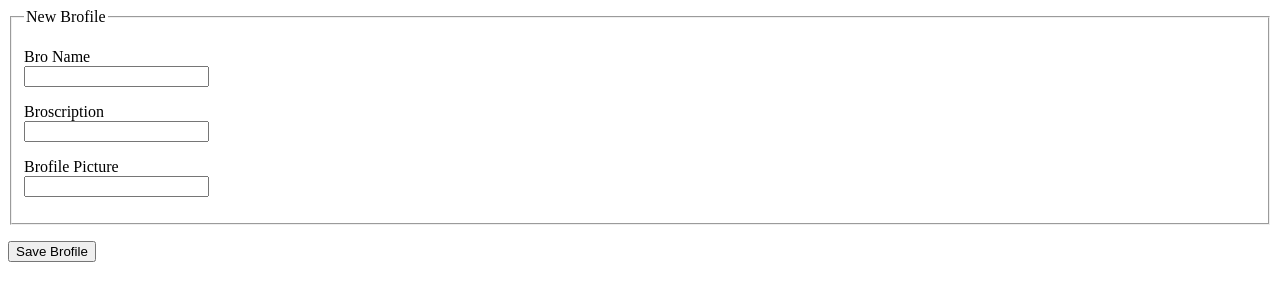
After one commit to Kwilliams154517/Bangin-Brofiles-intensive, a Flask app: page /brofiles/new in a window 1280 px wide. The commit adds this page. Shown: the top 301 px of the page. Run offline with Flask 2, Linux system fonts and the light colour scheme.

Commit message:
CRUD completed only making her look good bro

```diff
--- a/app.py
+++ b/app.py
@@ -1,5 +1,6 @@
-from flask import Flask, render_template
+from flask import Flask, render_template, request, redirect, url_for
 from pymongo import MongoClient
+from bson.objectid import ObjectId
 
 client = MongoClient()
 db = client.brofiles
@@ -7,26 +8,59 @@ brofiles = db.broifiles
 
 app = Flask(__name__)
 
-Brofiles =[
-    { 'title': 'Brontent', 'description': 'Search' },
-    { 'title': 'A new brofile', 'description': 'user created'}
-]
+# Brofiles =[
+#     { 'title': 'Brontent', 'description': 'Search' },
+#     { 'title': 'A new brofile', 'description': 'user created'}
+# ]
 
 @app.route('/')
 def brofile_index():
     ''' Brofile Homepage '''
-    return render_template('base.html', brofiles=brofiles.find())
+    return render_template('base.html')
 
 @app.route('/home', methods=['GET', 'POST'])
 def brofile_home():
     """ Brofiles creation page """
-    return render_template('home.html')
+    return render_template('home.html', brofiles=brofiles.find())
 
-@app.route('/user/<brofile_id>')
-def show_user_brofile(brofile_id):
-    ''' Shows Brofile page'''
-    # show_brofile()
-    return render_template('show_brofile.html', brofile_id=brofile_id)
+# @app.route('/user/<brofile_id>')
+# def show_user_brofile(brofile_id):
+#     ''' Shows Brofile page'''
+#     # show_brofile()
+#     return render_template('show_brofile.html', brofile_id=brofile_id)
+
+@app.route('/brofiles/new')
+def new_brofiles():
+    """Create a new brofile."""
+    return render_template('new_brofile.html')
+
+@app.route('/brofiles', methods=['POST'])
+def brofiles_submit():
+    """Submit a new playlist."""
+    brofile = {
+        'name': request.form.get('name'),
+        'bio': request.form.get('bio'),
+        'bropiclink': request.form.get('bropiclink'),
+    }
+    brofile_id = brofiles.insert_one(brofile).inserted_id
+    return redirect(url_for('brofiles_show', brofile_id=brofile_id))
+
+@app.route('/brofiles/<brofile_id>')
+def brofiles_show(brofile_id):
+    brofile = brofiles.find_one({'_id': ObjectId(brofile_id)})
+    return render_template('brofiles_show.html', brofile=brofile)
+
+@app.route('/brofiles/<brofile_id>/edit')
+def brofiles_edit(brofile_id):
+    """ edits brofile profile """
+    brofile = brofiles.find_one({'_id': ObjectId(brofile_id)})
+    return render_template('brofiles_edit.html', brofile=brofile)
+
+@app.route('/brofiles/<brofile_id>/delete')
+def brofiles_delete(brofile_id):
+    """ edits brofile profile """
+    brofiles.delete_one({'_id': ObjectId(brofile_id)})
+    return redirect(url_for('brofile_home'))
 
 
 
--- a/static/style.css
+++ b/static/style.css
@@ -1,6 +1,6 @@
 #brofilePhoto{
     border-image-width: 0px;
 }
-#backgroundPhoto{
-    z-index: 0px;
+#brofilePic{
+    width: 500px;
 }
--- a/templates/base.html
+++ b/templates/base.html
@@ -13,7 +13,7 @@
     <p>for the bros that bang </p>
     <h1> WOULD YOU LIKE TO CREATE A BROFILE BRO</h1>
     <p>Just say yes bro</p>
-    <input type="button" value="Click to Brocreate" onclick="window.location.href = 'http://127.0.0.1:5000/home ';" >
+    <a href='/home'><input type="button" value="Click to Brocreate"></a>
     <img src="static/Brofile_background.gif" alt="Brofile Background" id= 'backgroundPhoto'>
     {% endblock %}
 
--- /dev/null
+++ b/templates/new_brofile.html
@@ -0,0 +1,28 @@
+<!-- templates/new_brofile.html -->
+{% extends 'base.html' %}
+
+{% block content %}
+<form method='POST' action='/brofiles'>
+    <fieldset>
+    <legend>New Brofile</legend>
+    <!-- TITLE -->
+    <p>
+        <label for='name'>Bro Name</label><br>
+        <input type='text' name='name' />
+    </p>
+    <p>
+        <label for='bio'>Broscription</label><br>
+        <input type='text' name='bio' />
+    </p>
+    <p>
+        <label for='bropiclink'>Brofile Picture</label><br>
+        <input type='text' name='bropiclink' />
+    </p>
+    </fieldset>
+
+    <!-- BUTTON -->
+    <p>
+        <button type='submit'>Save Brofile</button>
+    </p>
+</form>
+{% endblock %}
```
Also changed, not shown: templates/brofiles_edit.html (added, +29 -0 lines), templates/brofiles_show.html (added, +7 -0 lines), templates/home.html (+10 -2 lines), templates/show_brofile.html (+6 -20 lines), templates/brofiles_delete.html (added).
